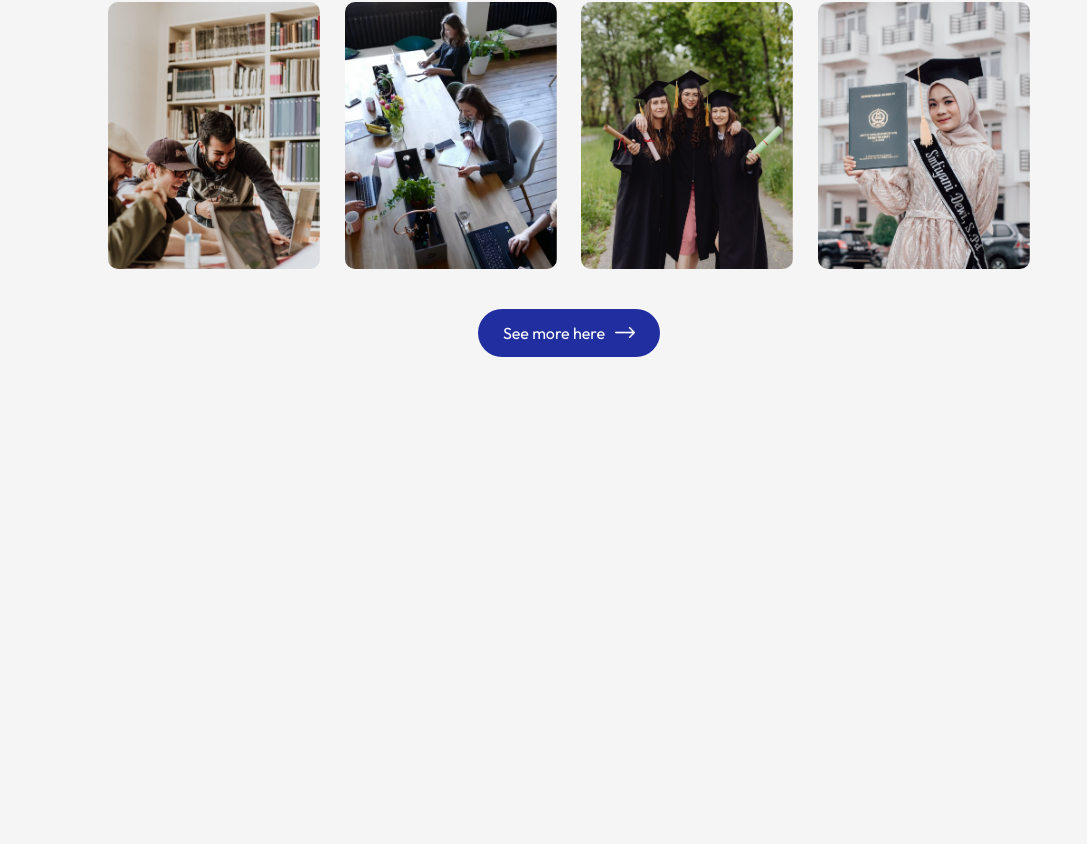
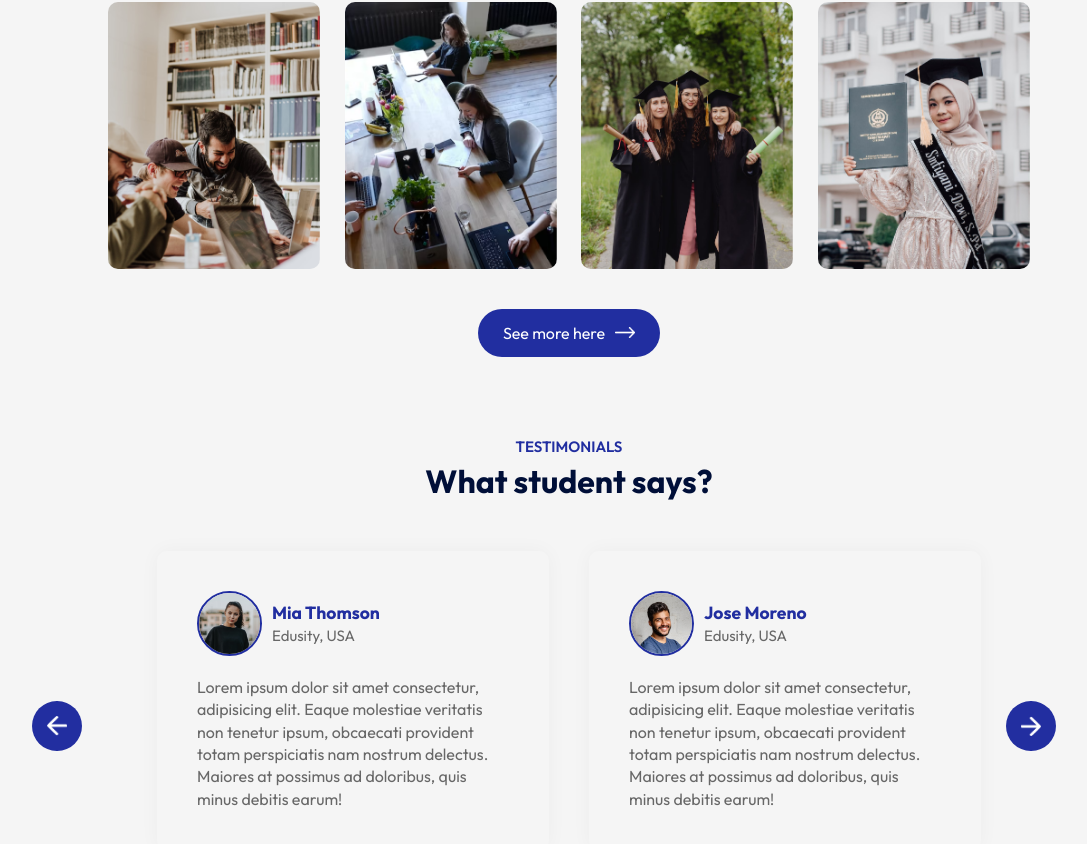
Before and after one commit to DineshShrestha/edusity, a React (Vite) app: page / in a window 1280 px wide. Shown: the part 2059-2903 px from the top of the page, without its empty margins (71-1158 px from the left). Before the commit the page ends 2496 px from the top, so only its background shows below. Built offline with nearby package versions, Linux system fonts and the light colour scheme.

Commit message:
add testimonial slider

```diff
--- a/src/App.jsx
+++ b/src/App.jsx
@@ -5,6 +5,7 @@
 import Title from './components/Title/Title'
 import About from './components/About/About'
 import Campus from './components/Campus/Campus'
+import Testimonials from './components/Testimonials/Testimonials'
 
 const App = () => {
   return (
@@ -17,6 +18,8 @@
                 <About/>
                 <Title subtitle='Gallery' title="Campus Photos"/>
                 <Campus/>
+                <Title subtitle='Testimonials' title="What student says?"/>
+                <Testimonials/>
             </div>
         </div>
 
--- /dev/null
+++ b/src/components/Testimonials/Testimonials.css
@@ -0,0 +1,62 @@
+.testimonials{
+    margin-top: 80px auto;
+    padding: 0 80px;
+    position: relative;
+}
+
+.next-btn,.back-btn{
+    position: absolute;
+    top: 50%;
+    right: 0;
+    transform: translate(-50%);
+    padding: 15px;
+    width: 50px;
+    border-radius: 50%;
+    cursor: pointer;
+    background: #222EA0;
+}
+
+.back-btn{
+    right: auto;
+    left: 0;
+}
+.slider{
+    overflow: hidden;
+
+}
+.slider ul{
+    display: flex;
+    width: 200%;
+    overflow-x: hidden;
+    transition: 0.5s;
+}
+.slider ul li{
+    list-style: none;
+    width: 50%;
+    padding: 20px;
+}
+
+.slide{
+    box-shadow: 0 0 20px rgba(0,0,0,0.04);
+    padding: 40px;
+    border-radius: 10px;
+    color: #676767;
+    line-height: 1.4;
+}
+
+.slide img{
+    width: 65px;
+    border-radius: 50%;
+    margin-right: 10px;
+    border: 2px solid #212EA0;
+}
+.user-info{
+    display: flex;
+    align-items: center;
+    margin-bottom: 20px;
+    font-size: 15px;
+}
+
+.user-info h3{
+    color: #212EA0;
+}
--- /dev/null
+++ b/src/components/Testimonials/Testimonials.jsx
@@ -0,0 +1,92 @@
+import React,{useRef} from 'react'
+import './Testimonials.css'
+import next_icon from '../../assets/next-icon.png'
+import back_icon from '../../assets/back-icon.png'
+import user_1 from '../../assets/user-1.png'
+import user_2 from '../../assets/user-2.png'
+import user_3 from '../../assets/user-3.png'
+import user_4 from '../../assets/user-4.png'
+const Testimonials = () => {
+    const slider = useRef();
+    let tx = 0;
+    const slideForward=()=>{
+        if(tx> -50){
+            tx -=25;
+        }
+        slider.current.style.transform = `translateX(${tx}%)`;
+    }
+    const slideBackward=()=>{
+        if(tx< 0){
+            tx +=25;
+        }
+        slider.current.style.transform = `translateX(${tx}%)`;
+    }
+  return (
+    <div className='testimonials'>
+        <img src={next_icon} alt="" className='next-btn' onClick={slideForward}/>
+        <img src={back_icon} alt="" className='back-btn' onClick={slideBackward}/>
+        <div className="slider">
+            <ul ref={slider}>
+                <li>
+                    <div className='slide'>
+                        <div className="user-info">
+                            <img src={user_1} alt="" />
+                            <div>
+                                <h3>Mia Thomson</h3>
+                                <span>Edusity, USA</span>
+                            </div>
+                        </div>
+                        <p>Lorem ipsum dolor sit amet consectetur, adipisicing elit. Eaque molestiae veritatis non tenetur
+                            ipsum, obcaecati provident totam perspiciatis nam nostrum delectus. Maiores at possimus ad doloribus,
+                            quis minus debitis earum!</p>
+                    </div>
+                </li>
+                <li>
+                    <div className='slide'>
+                        <div className="user-info">
+                            <img src={user_2} alt="" />
+                            <div>
+                                <h3>Jose Moreno</h3>
+                                <span>Edusity, USA</span>
+                            </div>
+                        </div>
+                        <p>Lorem ipsum dolor sit amet consectetur, adipisicing elit. Eaque molestiae veritatis non tenetur
+                            ipsum, obcaecati provident totam perspiciatis nam nostrum delectus. Maiores at possimus ad doloribus,
+                            quis minus debitis earum!</p>
+                    </div>
+                </li>
+                <li>
+                    <div className='slide'>
+                        <div className="user-info">
+                            <img src={user_3} alt="" />
+                            <div>
+                                <h3>Emilie Carter</h3>
+                                <span>Edusity, USA</span>
+                            </div>
+                        </div>
+                        <p>Lorem ipsum dolor sit amet consectetur, adipisicing elit. Eaque molestiae veritatis non tenetur
+                            ipsum, obcaecati provident totam perspiciatis nam nostrum delectus. Maiores at possimus ad doloribus,
+                            quis minus debitis earum!</p>
+                    </div>
+                </li>
+                <li>
+                    <div className='slide'>
+                        <div className="user-info">
+                            <img src={user_4} alt="" />
+                            <div>
+                                <h3>William Jackson</h3>
+                                <span>Edusity, USA</span>
+                            </div>
+                        </div>
+                        <p>Lorem ipsum dolor sit amet consectetur, adipisicing elit. Eaque molestiae veritatis non tenetur
+                            ipsum, obcaecati provident totam perspiciatis nam nostrum delectus. Maiores at possimus ad doloribus,
+                            quis minus debitis earum!</p>
+                    </div>
+                </li>
+            </ul>
+        </div>
+    </div>
+  )
+}
+
+export default Testimonials
```
